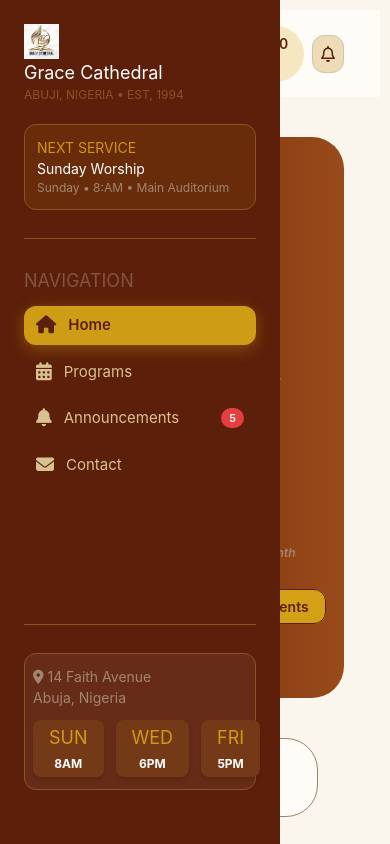
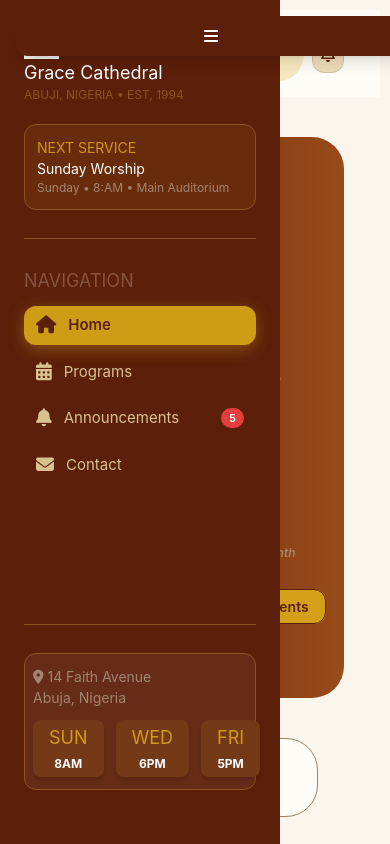
Before and after one commit to molatunji-ctrl/GraceCathedral, a React (Vite) app: page / in a window 390 px wide. Shown: the top 844 px of the page. Built offline with nearby package versions, Linux system fonts and the light colour scheme.

Commit message:
Update App.jsx

```diff
--- a/src/App.jsx
+++ b/src/App.jsx
@@ -1,4 +1,4 @@
-import React from 'react';
+import React, { useState } from 'react';
 import { BrowserRouter, Routes, Route } from 'react-router-dom';
 import Home from './pages/Home';
 import Navbar from './components/Navbar';
@@ -8,13 +8,33 @@ import Programs from './pages/Programs';
 
 
 function App() {
+  const [navOpen, setNavOpen] = useState(false);
+
   return(
       <BrowserRouter>
         <React.Fragment>
             <div className="main-container flex ml-70">
-              <Navbar />
+              <Navbar isOpen={navOpen} onClose={() => setNavOpen(false)} />
 
-              <div className="nav-bar-position overflow-y-auto bg-[#FAF6EE] min-h-screen w-full ">
+              {/* Dark overlay behind nav on mobile — tap it to close */}
+              {navOpen && (
+                <div
+                  className="fixed inset-0 bg-black/50 z-30 md:hidden"
+                  onClick={() => setNavOpen(false)}
+                />
+              )}
+
+              <div className="nav-bar-position overflow-y-auto bg-[#FAF6EE] min-h-screen w-full">
+
+                {/* Hamburger button — only visible on mobile */}
+                <button
+                  className="fixed top-4 left-4 z-50 md:hidden bg-[#5C1F0A] text-white w-10 h-10 rounded-xl flex items-center justify-center shadow-lg"
+                  onClick={() => setNavOpen(true)}
+                  aria-label="Open navigation"
+                >
+                  <i className="fas fa-bars text-[16px]"></i>
+                </button>
+
                 <Routes>
                   <Route path='/' element={<Home />} />
                   <Route path='/programs' element={<Programs />} />
```
